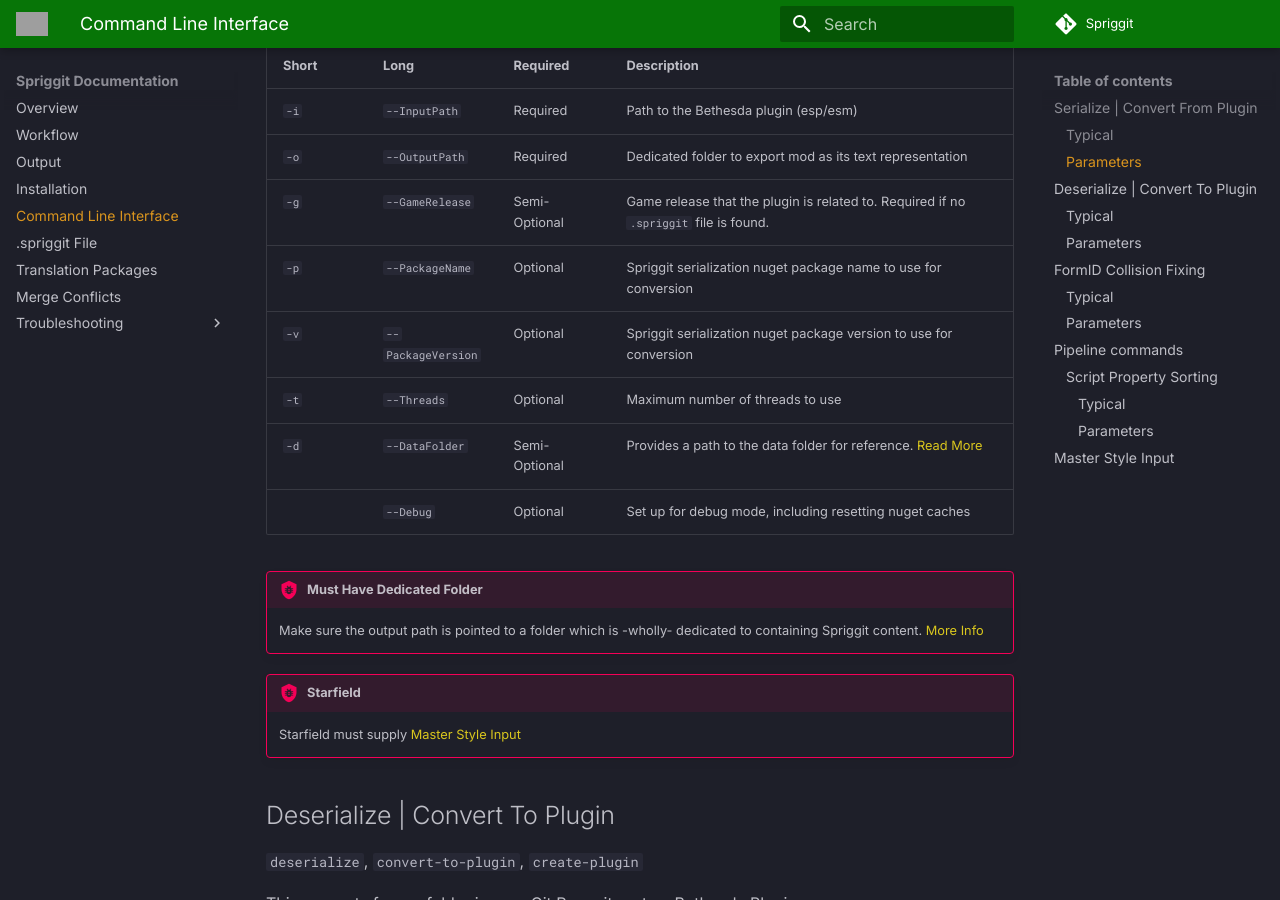
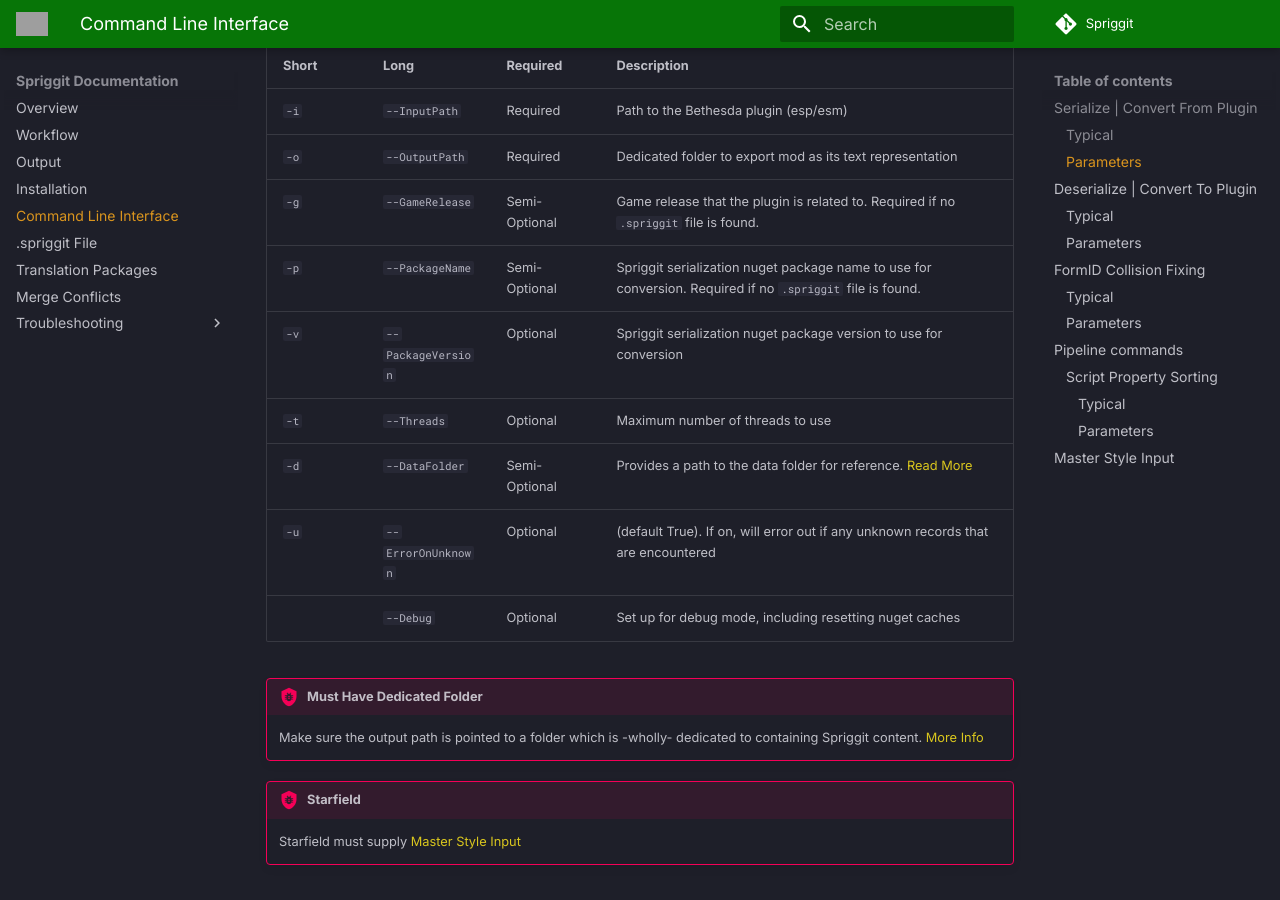
Before and after one commit to Mutagen-Modding/Spriggit, an MkDocs documentation site: the page built from docs/cli.md, in a window 1280 px wide and 900 px high, scrolled down 662 px. Built offline with MkDocs 1.6.1 and Material for MkDocs 9.7.7, drawn with Linux system fonts in a browser that asks for light colours; comment, search, counter and statistics services are not loaded; grey boxes are pictures that could not be loaded.

Commit message:
CLI serialization doc updates

```diff
--- a/docs/cli.md
+++ b/docs/cli.md
@@ -20,10 +20,11 @@
 | `-i` | `--InputPath` | Required | Path to the Bethesda plugin (esp/esm) |
 | `-o` | `--OutputPath` | Required | Dedicated folder to export mod as its text representation |
 | `-g` | `--GameRelease` | Semi-Optional | Game release that the plugin is related to.  Required if no `.spriggit` file is found. |
-| `-p` | `--PackageName` | Optional | Spriggit serialization nuget package name to use for conversion |
+| `-p` | `--PackageName` | Semi-Optional | Spriggit serialization nuget package name to use for conversion.  Required if no `.spriggit` file is found. |
 | `-v` | `--PackageVersion` | Optional | Spriggit serialization nuget package version to use for conversion |
 | `-t` | `--Threads` | Optional | Maximum number of threads to use |
 | `-d` | `--DataFolder` | Semi-Optional | Provides a path to the data folder for reference.  [Read More](#master-style-input)  |
+| `-u` | `--ErrorOnUnknown` | Optional | (default True).  If on, will error out if any unknown records that are encountered |
 |      | `--Debug` | Optional | Set up for debug mode, including resetting nuget caches |
 
 !!! bug "Must Have Dedicated Folder"
```
